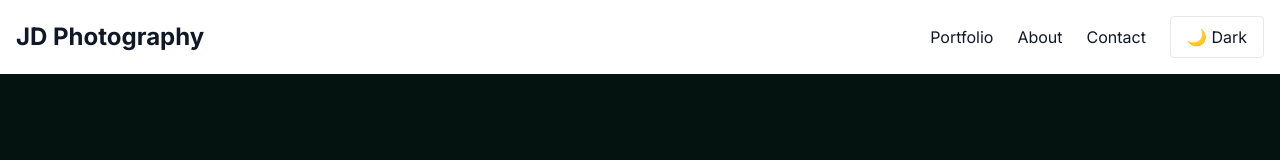
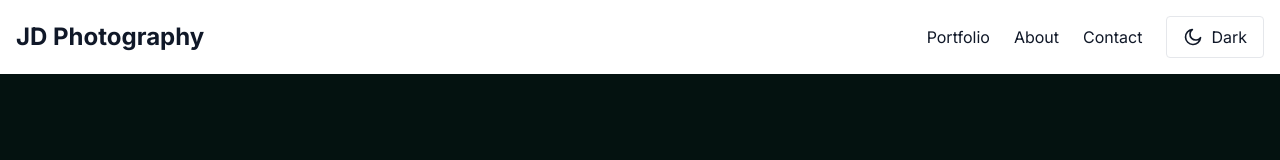
Before and after one commit to Lordeagle4/photographer-portfolio, a Next.js app: page / in a window 1280 px wide. Shown: the top 160 px of the page. Built offline with nearby package versions, Linux system fonts and the light colour scheme.

Commit message:
Enhance DarkModeToggle and Navbar styles for better accessibility and visual consistency

```diff
--- a/components/DarkModeToggle.tsx
+++ b/components/DarkModeToggle.tsx
@@ -17,9 +17,36 @@ export default function DarkModeToggle() {
   return (
     <button
       onClick={() => setTheme(theme === 'dark' ? 'light' : 'dark')}
-      className="border px-4 py-2 rounded hover:bg-gray-200 dark:hover:bg-gray-700"
+      className="border px-4 py-2 rounded flex items-center gap-2 hover:bg-gray-200 dark:hover:bg-gray-700"
+      aria-label="Toggle dark mode"
     >
-      {theme === 'dark' ? '🌞 Light' : '🌙 Dark'}
+      {theme === 'dark' ? (
+      <>
+        <svg width="20" height="20" fill="none" viewBox="0 0 24 24">
+        <path
+          d="M12 3v2M12 19v2M4.22 4.22l1.42 1.42M17.36 17.36l1.42 1.42M3 12h2M19 12h2M4.22 19.78l1.42-1.42M17.36 6.64l1.42-1.42M12 7a5 5 0 100 10 5 5 0 000-10z"
+          stroke="currentColor"
+          strokeWidth="2"
+          strokeLinecap="round"
+          strokeLinejoin="round"
+        />
+        </svg>
+        Light
+      </>
+      ) : (
+      <>
+        <svg width="20" height="20" fill="none" viewBox="0 0 24 24">
+        <path
+          d="M21 12.79A9 9 0 1111.21 3a7 7 0 109.79 9.79z"
+          stroke="currentColor"
+          strokeWidth="2"
+          strokeLinecap="round"
+          strokeLinejoin="round"
+        />
+        </svg>
+        Dark
+      </>
+      )}
     </button>
   )
 }
--- a/components/Navbar.tsx
+++ b/components/Navbar.tsx
@@ -20,12 +20,12 @@ export default function Navbar() {
         <button className="md:hidden" onClick={() => setOpen(!open)}>☰</button>
       </nav>
       {open && (
-        <div className="md:hidden flex flex-col gap-4 p-4">
+        <div className="md:hidden dark:bg-gray-50 flex flex-col gap-4 p-4">
           <Link href="/portfolio">Portfolio</Link>
           <Link href="/about">About</Link>
           <Link href="/contact">Contact</Link>
           <DarkModeToggle />
-          <button className="mt-4" onClick={() => setOpen(false)}>X Close</button>
+          <button className="mt-4 hover:bg-gray-200 dark:hover:bg-gray-700" onClick={() => setOpen(false)}>X Close</button>
         </div>
       )}
     </header>
```
